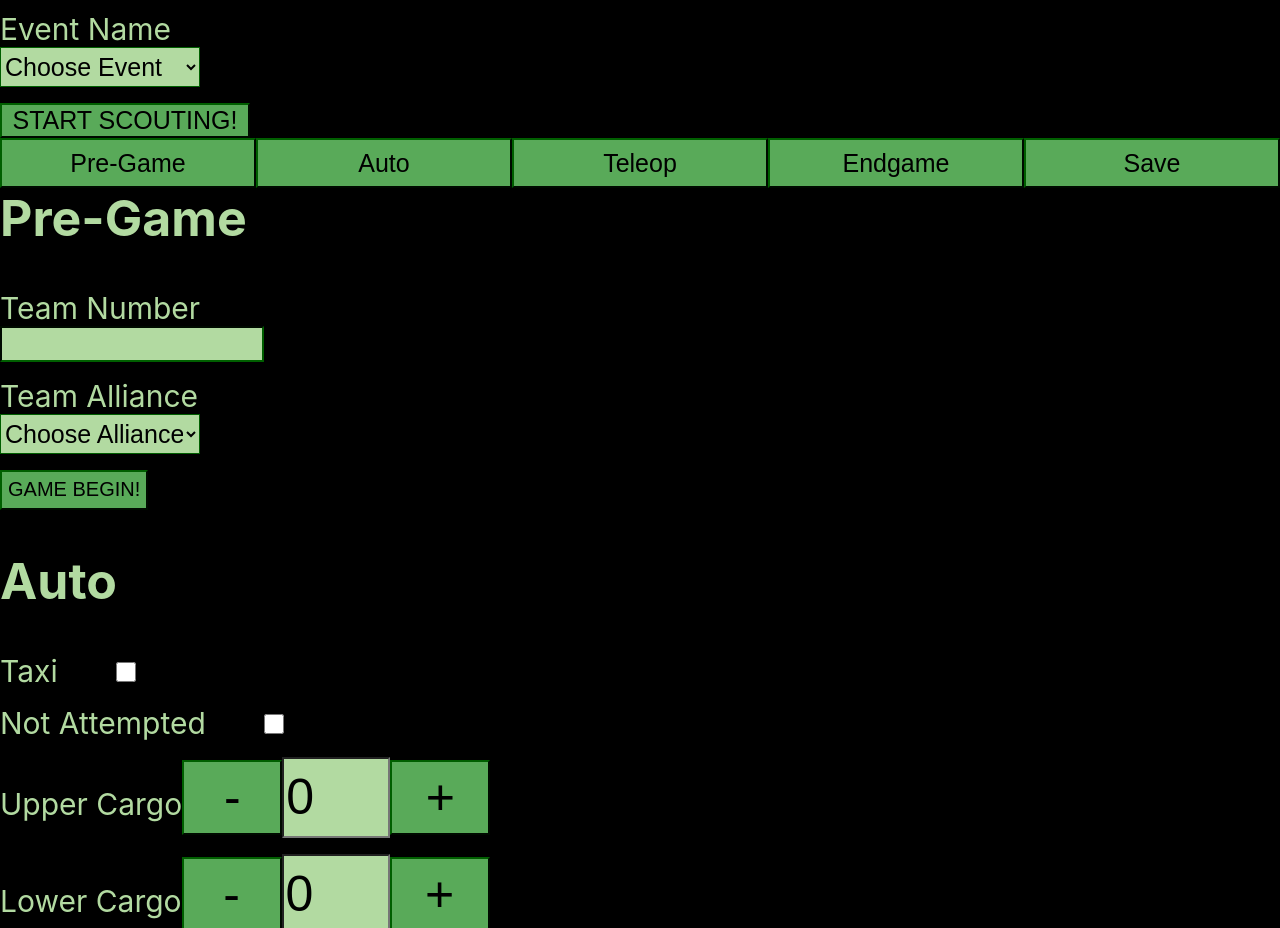
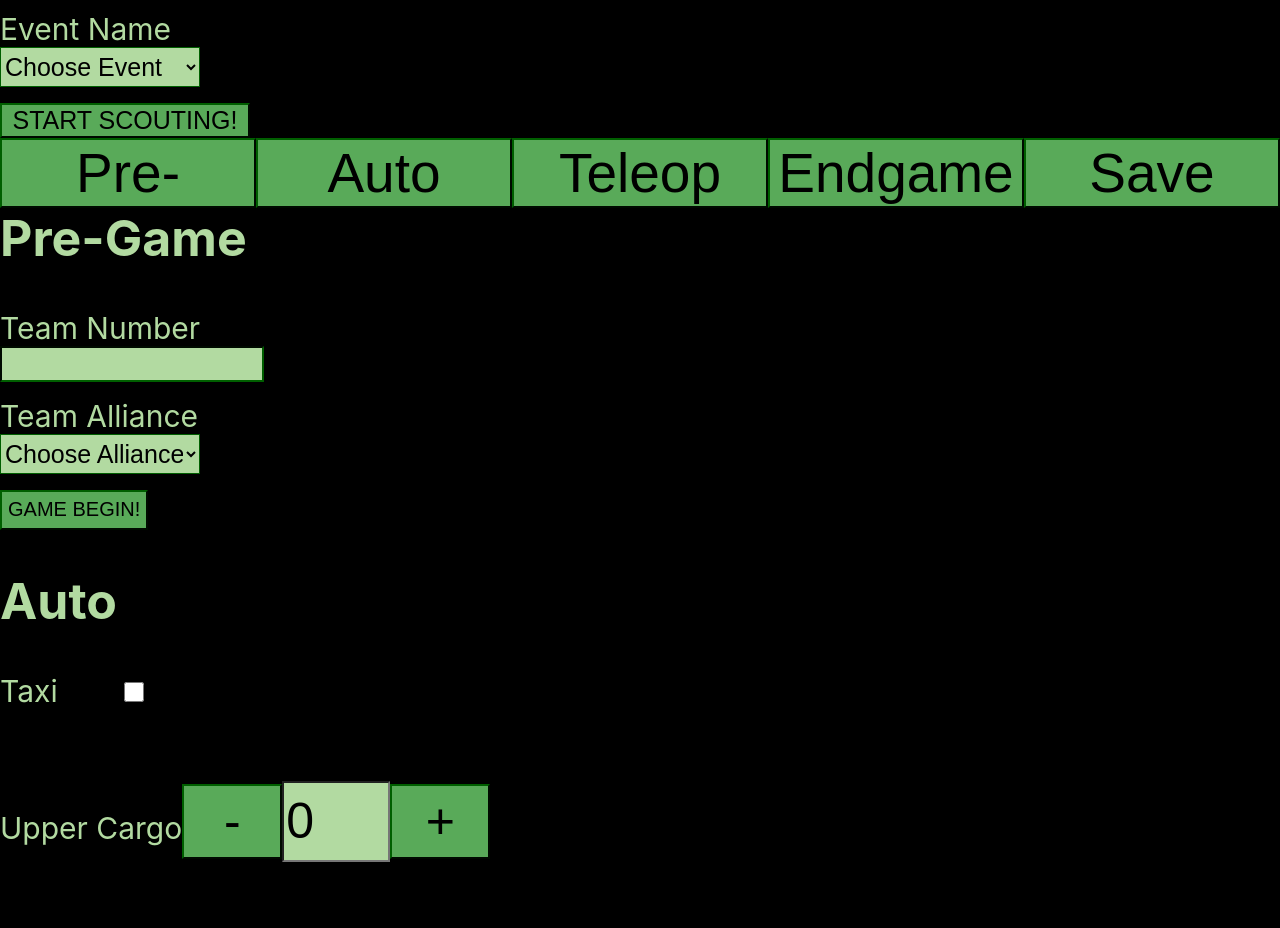
Before and after one commit to 4201VitruvianBots/ScoutingApp2023, a React (Create React App) app: page / in a window 1280 px wide. Shown: the part 220-1148 px from the top of the page. Built offline with nearby package versions, Linux system fonts and the light colour scheme.

Commit message:
Fixed the auto section

```diff
--- a/src/App.css
+++ b/src/App.css
@@ -1,6 +1,6 @@
 .App {
   text-align: center;
-  text-size: 100;
+  font-size: 100;
 }
 
 .App-header {
--- a/src/Pages.js
+++ b/src/Pages.js
@@ -56,18 +56,19 @@ function PreGame(props) {
 function Auto(props) {
     return (
         <Page selected={props.selected} id="auto">
-            <h2>Auto</h2>
+            <h2>  Auto          </h2>
             <p>
-                <label htmlFor="Taxi">Taxi</label>
+                <label htmlFor="Taxi     "> Taxi       </label>
                 <input type="checkbox" id="Taxi" name="Taxi" />
             </p>
-            <p>
-                <label htmlFor="noAuto">Not Attempted</label>
-                <input type="checkbox" id="noAuto" name="noAuto" />
-            </p>
-            <NumberInput id="autoUp" label="Upper Cargo" />
-            <NumberInput id="autoLow" label="Lower Cargo" />
-
+            <br></br>
+            <br></br>
+            <NumberInput id="   autoUp  " label=" Upper Cargo" />
+            <br></br>
+            <br></br>
+            <NumberInput id="autoLow" label=" Lower Cargo" />
+            <br></br>
+            <br></br>
         </Page>
     );
 }
--- a/src/index.css
+++ b/src/index.css
@@ -33,15 +33,15 @@ button {
   display: block;
   width: 20%;
   float: left;
-  height: 50px;
-  font-size: 25px;
+  height: 70px;
+  font-size: 55px;
 }
 
 input[type="button"] {
   border-color: var(--accent-3);
   background-color:var(--accent-2);
   display: block;
-  width:30;
+  width:59;
   height:40px;
   font-size:20px;
 }
```
